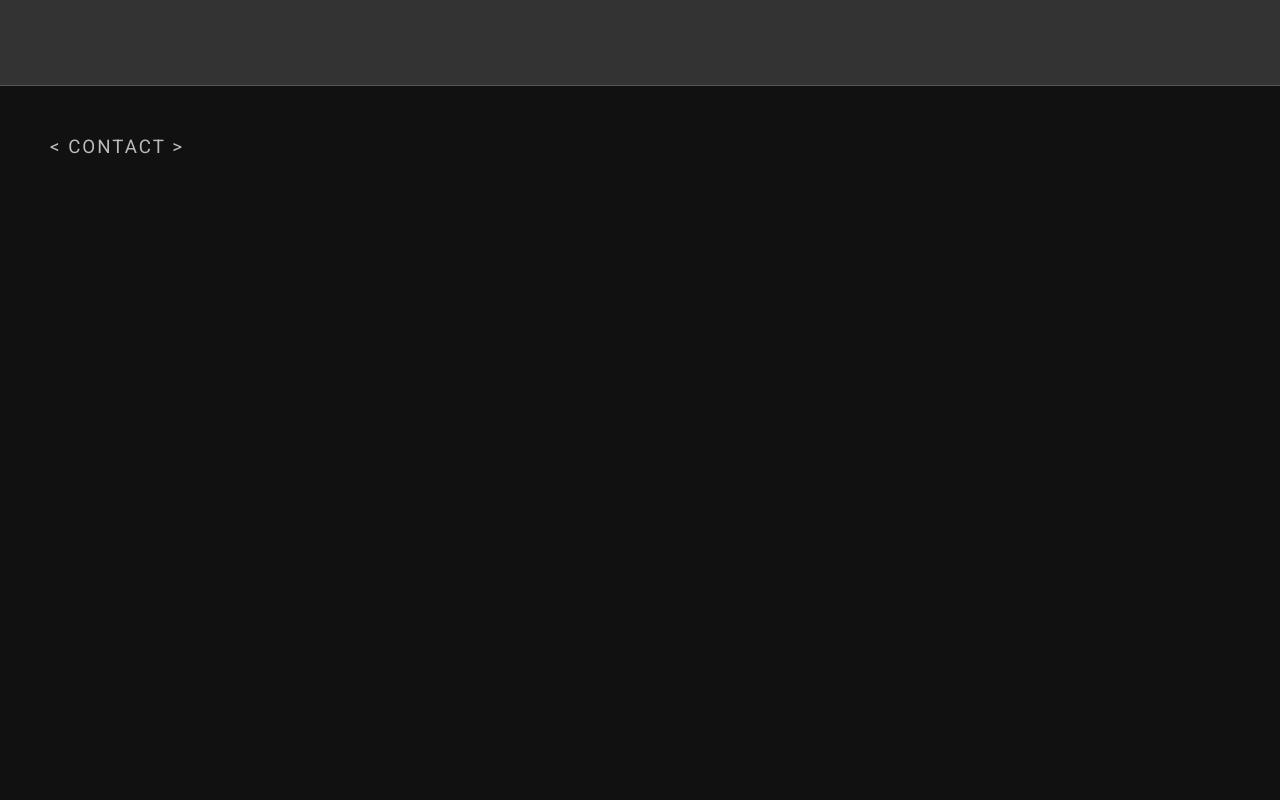
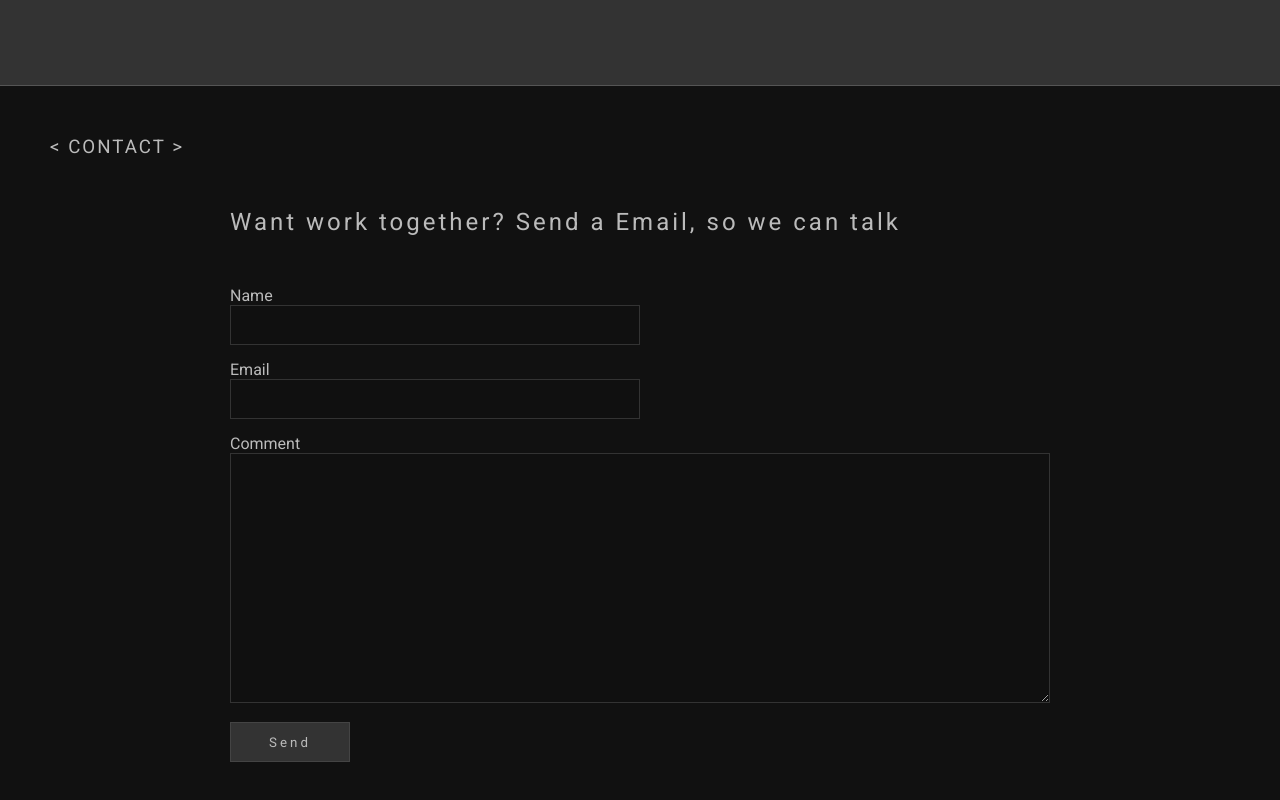
Before and after one commit to lucascantao/portfolio, a plain HTML site: page index.html in a window 1280 px wide. Shown: the part 1514-2314 px from the top of the page. Drawn offline with Linux system fonts and the light colour scheme.

Commit message:
contact page

```diff
--- a/index.html
+++ b/index.html
@@ -24,10 +24,12 @@
         <div class="about-me">
 
             <div class="bio">
+                <i class="fas fa-user-circle"></i>
                 <p>My name is <strong>Lucas</strong>, i'm a <strong>Programmer</strong> and <strong>Web Developer</strong></p>
             </div>
 
             <div class="skills">
+                <i class="fas fa-code"></i>
                 <p>Frond-End, React, Rest, Databases, All those things, you can see my projects, they may speak better then me...</p>
             </div>
         </div>
@@ -92,6 +94,37 @@
 
             <div class="section-title"> <h3> < contact > </h3> </div>
 
+            <div class="content">
+
+                <p class="invite">Want work together? Send a Email, so we can talk</p>
+
+                <form action="mailto:cantao162@gmail.com" method="GET" enctype="text/plain">
+
+                    <div>
+                        <label for="name">Name</label>
+                        <br>
+                        <input type="text" name="name" id="name">
+                    </div>
+
+                    <div>
+                        <label for="email">Email</label>
+                        <br>
+                        <input type="email" name="email" id="email">
+                    </div>
+
+                    <div>
+                        <label for="comment">Comment</label>
+                        <br>
+                        <textarea name="comment" id="comment"></textarea>
+                    </div>
+
+                    <input id="submit" type="submit" name="submit" value="Send">
+
+
+                </form>
+            </div>
+
+
         </section>
     </main>
 
--- a/styles.css
+++ b/styles.css
@@ -83,9 +83,9 @@ aside .location i {
 
 aside .about-me {
     width: 430px;
-    height: 180px;
+    height: 240px;
 
-    margin-bottom: 70px;
+    margin-bottom: 60px;
 
     display: flex;
     flex-direction: column;
@@ -115,7 +115,6 @@ aside .links a {
 
 aside .links p {
     background-color: #11111144;
-    /* background-image: -webkit-linear-gradient(var(--color-buttons) 10%, #222 50%); */
     border: 1px solid #333;
     color: var(--color-text);
 
@@ -231,3 +230,70 @@ main #portfolio .project .black:hover {
     background-color: #11111155;
     transition: all .2s;
 }
+
+
+#contact .content {
+    max-width: 820px;
+    margin: 0 auto;
+
+    color: var(--color-text);
+}
+
+#contact .content .invite {
+    margin-bottom: 50px;
+    font-size: 24px;
+    letter-spacing: 3px;
+}
+
+#contact form input,
+#contact form textarea {
+    margin-bottom: 15px;
+}
+
+#contact form #name,
+#contact form #email {
+    height: 40px;
+    width: 50%;
+
+    padding: 0 10px;
+
+    background-color: #11111144;
+    border: 1px solid #333;
+    color: var(--color-text);
+}
+
+#contact form textarea {
+
+    background-color: #11111144;
+    color: var(--color-text);
+
+    border: 1px solid #333;
+    padding: 10px;
+
+    width: 100%;
+    min-height: 250px;
+}
+
+#contact form #name:focus,
+#contact form #email:focus,
+#contact form textarea:focus {
+    background-color: #222
+}
+
+#contact #submit {
+    width: 120px;
+    height: 40px;
+
+    background-color: #333;
+    border: 1px solid #444;
+    color: var(--color-text);
+
+    text-transform: capitalize;
+    letter-spacing: 3px;
+}
+
+#contact #submit:hover {
+    cursor: pointer;
+    background-color: #444;
+    border: 1px solid #555;
+}
```
